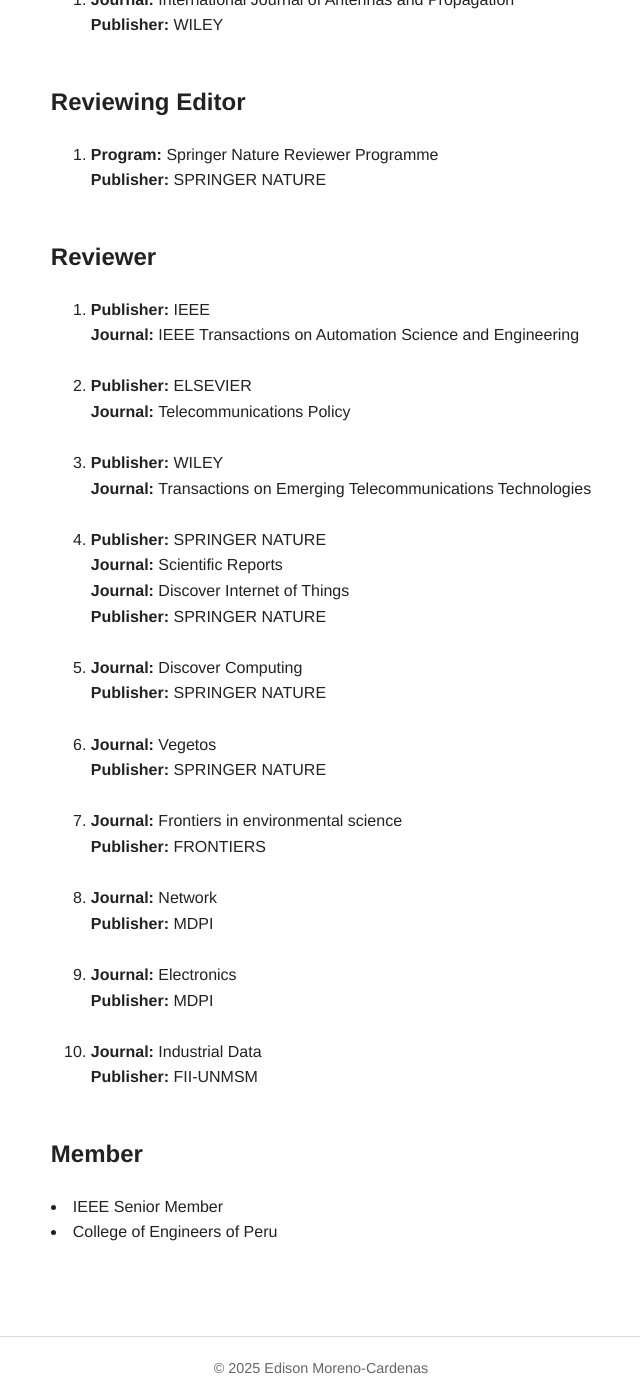
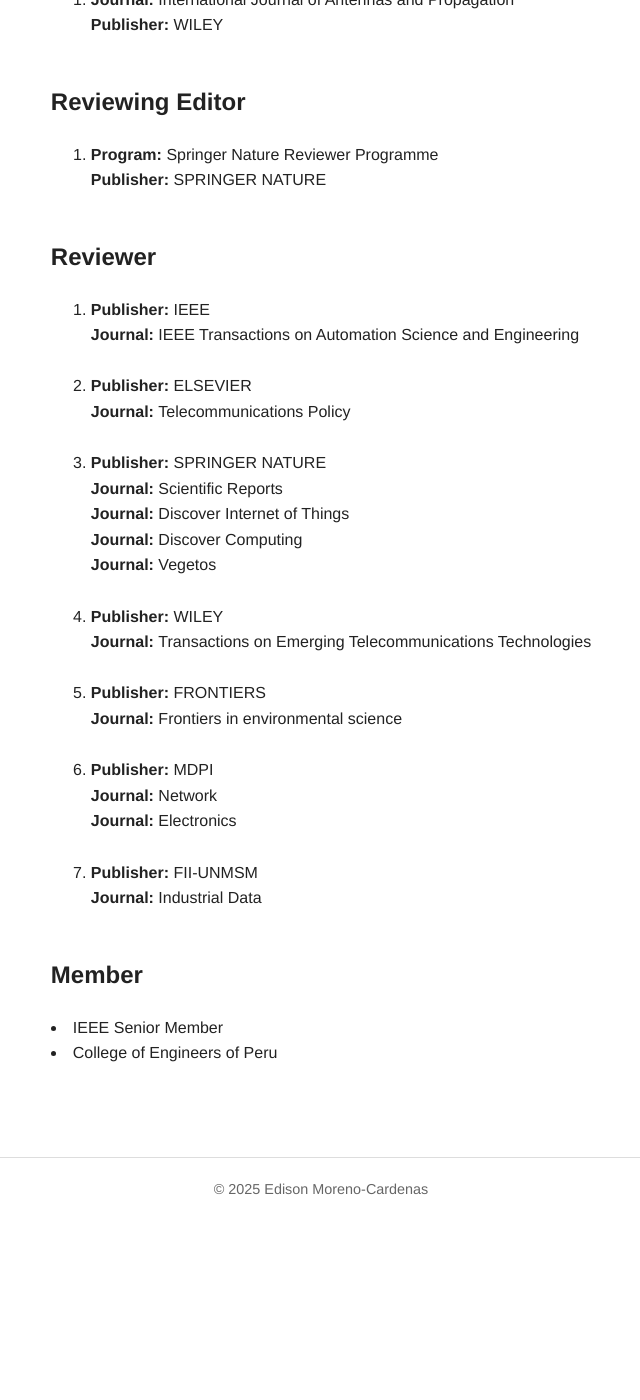
Before and after one commit to edisonmorenocardenas/edisonmorenocardenas.github.io, a Jekyll site: the page built from service.html, in a window 1280 px wide and 1400 px high, scrolled down 286 px. Shown: the whole window, without its empty margins (319-959 px from the left). Built offline with Jekyll 4.4.1, drawn with Linux system fonts in a browser that asks for light colours; after the commit the page ends 1507 px from its top, so only the background shows below that.

Commit message:
Actualizar conteni

```diff
--- a/service.html
+++ b/service.html
@@ -40,53 +40,36 @@
     </li>
     <br>
     <li>
+      <strong>Publisher: </strong>SPRINGER NATURE<br>
+      <strong>Journal: </strong><a href="https://www.nature.com/srep/" target="_blank" style="text-decoration: none; color: inherit;">Scientific Reports</a>
+      <br>
+      <strong>Journal: </strong><a href="https://link.springer.com/journal/43926" target="_blank" style="text-decoration: none; color: inherit;">Discover Internet of Things</a>
+      <br>
+      <strong>Journal: </strong><a href="https://link.springer.com/journal/10791" target="_blank" style="text-decoration: none; color: inherit;">Discover Computing</a>
+      <br>
+      <strong>Journal: </strong><a href="https://link.springer.com/journal/42535" target="_blank" style="text-decoration: none; color: inherit;">Vegetos</a>
+    </li>
+    <br>
+    <li>
       <strong>Publisher: </strong>WILEY<br>
       <strong>Journal: </strong><a href="https://onlinelibrary.wiley.com/journal/21613915" target="_blank" style="text-decoration: none; color: inherit;">Transactions on Emerging Telecommunications Technologies</a>
     </li>
     <br>
     <li>
-      <strong>Publisher: </strong>SPRINGER NATURE<br>
-      <strong>Journal: </strong><a href="https://www.nature.com/srep/" target="_blank" style="text-decoration: none; color: inherit;">Scientific Reports</a>
-    <br>
-      <strong>Journal: </strong><a href="https://link.springer.com/journal/43926" target="_blank" style="text-decoration: none; color: inherit;">Discover Internet of Things</a>
-      <br>
-      <strong>Publisher: </strong>SPRINGER NATURE<br>
+      <strong>Publisher: </strong>FRONTIERS<br>
+      <strong>Journal: </strong><a href="https://www.frontiersin.org/journals/environmental-science" target="_blank" style="text-decoration: none; color: inherit;">Frontiers in environmental science</a>
     </li>
     <br>
     <li>
-      <strong>Journal: </strong><a href="https://link.springer.com/journal/10791" target="_blank" style="text-decoration: none; color: inherit;">Discover Computing</a>
+      <strong>Publisher: </strong>MDPI<br>
+      <strong>Journal: </strong><a href="https://www.mdpi.com/journal/network" target="_blank" style="text-decoration: none; color: inherit;">Network</a>
       <br>
-      <strong>Publisher: </strong>SPRINGER NATURE<br>
+      <strong>Journal: </strong><a href="https://www.mdpi.com/journal/electronics" target="_blank" style="text-decoration: none; color: inherit;">Electronics</a>
     </li>
     <br>
     <li>
-      <strong>Journal: </strong><a href="https://link.springer.com/journal/42535" target="_blank" style="text-decoration: none; color: inherit;">Vegetos</a>
-      <br>
-      <strong>Publisher: </strong>SPRINGER NATURE<br>
-    </li>
-    <br>
-    <li>
-      <strong>Journal: </strong><a href="https://www.frontiersin.org/journals/environmental-science" target="_blank" style="text-decoration: none; color: inherit;">Frontiers in environmental science</a>
-      <br>
-      <strong>Publisher: </strong>FRONTIERS<br>
-    </li>
-    <br>
-    <li>
-      <strong>Journal: </strong><a href="https://www.mdpi.com/journal/network" target="_blank" style="text-decoration: none; color: inherit;">Network</a>
-      <br>
-      <strong>Publisher: </strong>MDPI<br>
-    </li>
-    <br>
-    <li>
-      <strong>Journal: </strong><a href="https://www.mdpi.com/journal/electronics" target="_blank" style="text-decoration: none; color: inherit;">Electronics</a>
-      <br>
-      <strong>Publisher: </strong>MDPI<br>
-    </li>
-    <br>
-    <li>
+      <strong>Publisher: </strong>FII-UNMSM<br>
       <strong>Journal: </strong><a href="https://revistasinvestigacion.unmsm.edu.pe/index.php/idata/index" target="_blank" style="text-decoration: none; color: inherit;">Industrial Data</a>
-      <br>
-      <strong>Publisher: </strong>FII-UNMSM<br>
     </li>
     <br>
   </ol>
```
